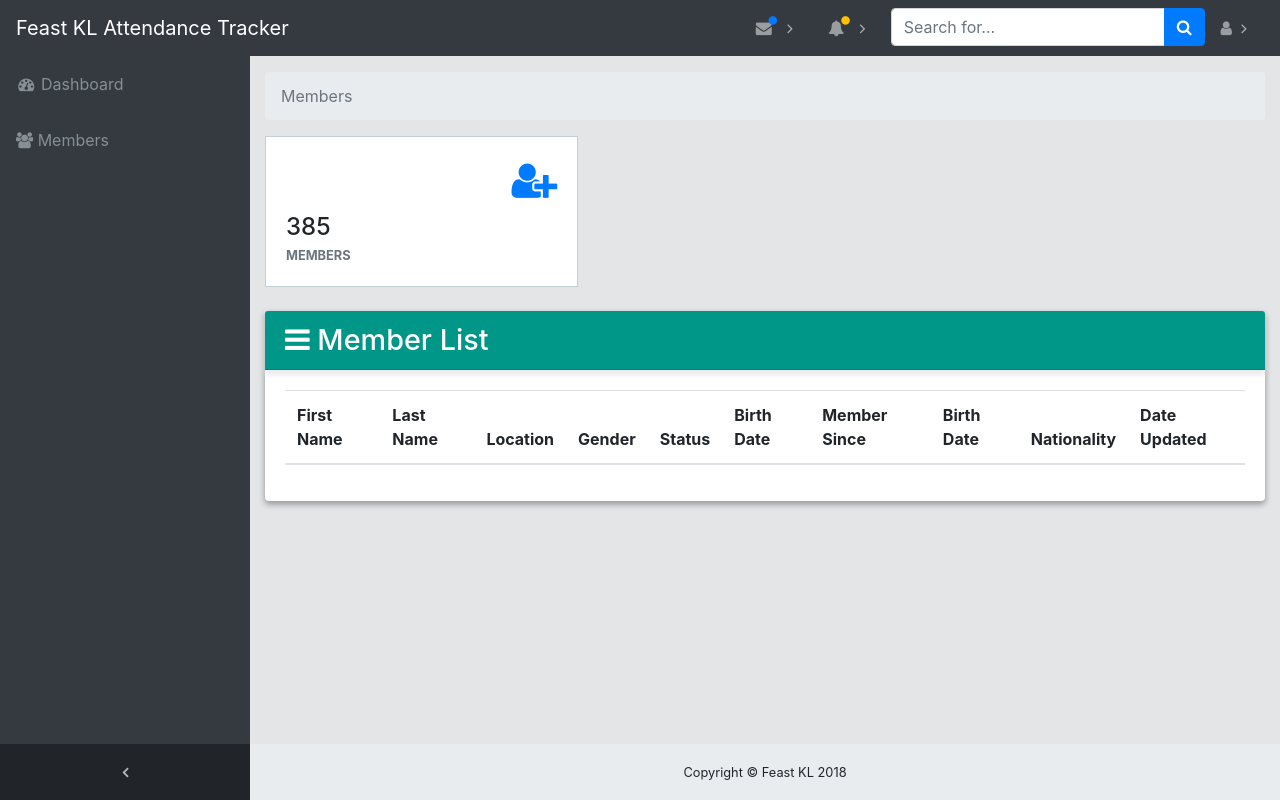
After one commit to feastkl-app/attendance-tracker, a Django app: page /members/ in a window 1280 px wide. The commit adds this page. Run offline with Django 3.2, Linux system fonts and the light colour scheme; lists and menus that the app fills with data are empty; some libraries are stand-ins or nearby versions.

Commit message:
Fix breadcrumbs for member add. Add member list page with styling. Fix navbar.

```diff
--- /dev/null
+++ b/webapp/account_members/templates/account_members/member_list.html
@@ -0,0 +1,52 @@
+{% extends 'base.html' %}
+
+{% block breadcrumb %}
+  <li class="breadcrumb-item active">Members</li>
+{% endblock %}
+
+{% block content %}
+<div class="row">
+	<div class="col-sm-4">
+    <div class="card-widget card-inverse card-success">
+      <div class="card-block">
+        <div class="h1 text-muted text-right mb-2">
+          <a href="{% url 'members:member-profile-add' %}"><i class="fa fa-user-plus"></i></a>
+        </div>
+        <div class="h4 mb-0">385</div>
+        <small class="text-muted text-uppercase font-weight-bold">Members</small>
+      </div>
+    </div>
+  </div><!--/.col-->
+</div>
+<div class="row">
+	<div class="col-md-12">
+		<div class="card mb-3 card-form">
+		<h4 class="card-header ch-bg">
+			<span><i class="fa fa-bars" aria-hidden="true"></i><span> Member List
+		</h4>
+
+		<div class="card-body">
+			<table class="table table-responsive">
+				<thead class="thead-inverse">
+					<tr>
+						<th>First Name</th>
+						<th>Last Name</th>
+						<th>Location</th>
+						<th>Gender</th>
+						<th>Status</th>
+						<th>Birth Date</th>
+						<th>Member Since</th>
+						<th>Birth Date</th>
+						<th>Nationality</th>
+						<th>Date Updated</th>
+					</tr>
+				</thead>
+				<tbody>
+				</tbody>
+			</table>
+		</div> <!-- ./card-body -->
+
+		</div> <!-- ./card -->
+	</div> <!-- ./col-md-12 -->
+</div> <!-- ./row -->
+{% endblock %}
--- a/webapp/account_members/templates/account_members/member_profile_add_form.html
+++ b/webapp/account_members/templates/account_members/member_profile_add_form.html
@@ -3,7 +3,8 @@
 {% load crispy_forms_tags %}
 
 {% block breadcrumb %}
-  <li class="breadcrumb-item active"><a href="#">Add</a></li>
+  <li class="breadcrumb-item"><a href="{% url 'members:member-profile-list' %}">Members</a></li>
+  <li class="breadcrumb-item active">Add</li>
 {% endblock %}
 
 {% block content %}
@@ -13,7 +14,7 @@
 		<div class="card mb-3 card-form">
 		<h4 class="card-header ch-bg">
 			<span>
-				<i class="fa fa-arrow-left i-back" aria-hidden="true" routerLink="/category"></i>
+				<a href="{% url 'members:member-profile-list' %}" style="color: #FFF"><i class="fa fa-arrow-left i-back" aria-hidden="true"></i></a>
 			<span>
 			Add Member </h4>
 
--- a/webapp/account_members/urls.py
+++ b/webapp/account_members/urls.py
@@ -2,9 +2,12 @@ from django.conf.urls import url
 
 
 from .views import (
-    MemberProfileCreateView
+    MemberProfileCreateView,
+    MemberProfileListView,
 )
+
 urlpatterns = [
     # Member
+    url(r'^$',  MemberProfileListView.as_view(), name='member-profile-list'),
     url(r'^add/$',  MemberProfileCreateView.as_view(), name='member-profile-add'),
 ]
--- a/webapp/account_members/views.py
+++ b/webapp/account_members/views.py
@@ -2,14 +2,18 @@ from django.shortcuts import render
 
 from django.urls import reverse_lazy
 from django.utils.decorators import method_decorator
-from django.views.generic import CreateView
+from django.views.generic import CreateView, ListView
 
 from .forms import MemberProfileForm
 from .models import MemberProfile
 
-# Create your views here.
 class MemberProfileCreateView(CreateView):
     model = MemberProfile
     form_class = MemberProfileForm
     template_name = 'account_members/member_profile_add_form.html'
     success_url = reverse_lazy('home')
+
+class MemberProfileListView(ListView):
+    model = MemberProfile
+    context_object_name = 'member'
+    template_name = 'account_members/member_list.html'
--- a/webapp/static/css/styles.css
+++ b/webapp/static/css/styles.css
@@ -66,3 +66,23 @@
   box-shadow: 0 3px 6px rgba(0,0,0,0.16), 0 3px 6px rgba(0,0,0,0.23);
 	border: none;
 }
+
+/* ===============
+ *   WIDGET CARD
+ * ===============
+ */
+.card-widget {
+  margin-bottom: 1.5rem;
+  position: relative;
+  flex-direction: column;
+  min-width: 0;
+  word-wrap: break-word;
+  background-color: #FFF;
+  background-clip: border-box;
+  border: 1px solid #c2cfd6;
+}
+
+.card-body, .card-block {
+  flex: 1 1 auto;
+  padding: 1.25rem;
+}
--- a/webapp/templates/includes/navbar.html
+++ b/webapp/templates/includes/navbar.html
@@ -7,18 +7,18 @@
 <div class="collapse navbar-collapse" id="navbarResponsive">
   <ul class="navbar-nav navbar-sidenav" id="exampleAccordion">
     <li class="nav-item" data-toggle="tooltip" data-placement="right" title="Dashboard">
-      <a class="nav-link" href="index.html">
+      <a class="nav-link" href="{% url 'home' %}">
         <i class="fa fa-fw fa-dashboard"></i>
         <span class="nav-link-text">Dashboard</span>
       </a>
     </li>
     <li class="nav-item" data-toggle="tooltip" data-placement="right" title="Charts">
-      <a class="nav-link" href="charts.html">
-        <i class="fa fa-fw fa-area-chart"></i>
-        <span class="nav-link-text">Charts</span>
+      <a class="nav-link" href="{% url 'members:member-profile-list' %}">
+        <i class="fa fa-users"></i>
+        <span class="nav-link-text">Members</span>
       </a>
     </li>
-    <li class="nav-item" data-toggle="tooltip" data-placement="right" title="Tables">
+    <!-- <li class="nav-item" data-toggle="tooltip" data-placement="right" title="Tables">
       <a class="nav-link" href="tables.html">
         <i class="fa fa-fw fa-table"></i>
         <span class="nav-link-text">Tables</span>
@@ -94,7 +94,7 @@
         <i class="fa fa-fw fa-link"></i>
         <span class="nav-link-text">Link</span>
       </a>
-    </li>
+    </li> -->
   </ul>
   <ul class="navbar-nav sidenav-toggler">
     <li class="nav-item">
@@ -197,10 +197,10 @@
         <a class="nav-link" href="#" id="userMenu" data-toggle="dropdown" aria-haspopup="true" aria-expanded="false">
         <i class="fa fa-user"></i> {{ user.username }}</a>
         </a>
-    </li>
-    <li class="nav-item ">
-      <a class="nav-link" data-toggle="modal" data-target="#exampleModal">
-        <i class="fa fa-fw fa-sign-out"></i>Logout</a>
+      <div class="dropdown-menu dropdown-menu-right" aria-labelledby="alertsDropdown">
+		  <a class="dropdown-item nav-link" data-toggle="modal" data-target="#exampleModal" style="color: black">
+			<i class="fa fa-fw fa-sign-out"></i>Logout</a>
+      </div>
     </li>
   </ul>
 </div>
```
Lines whose indentation alone changed are shown as unchanged.
